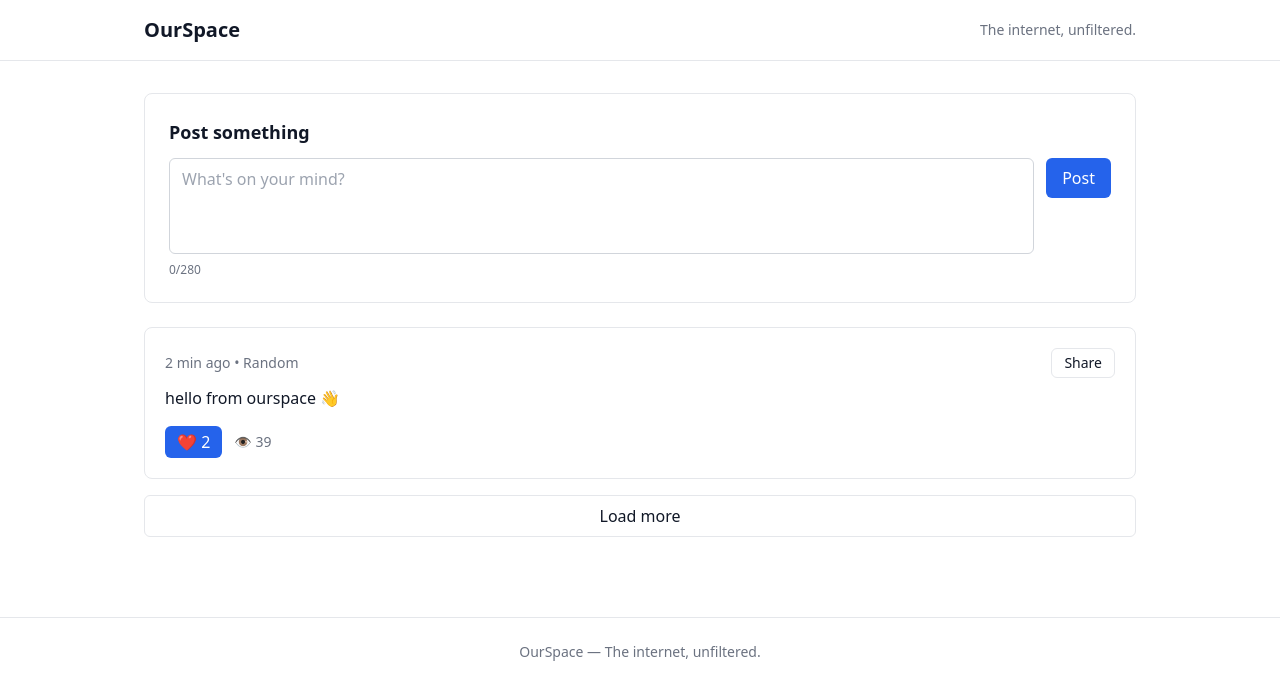
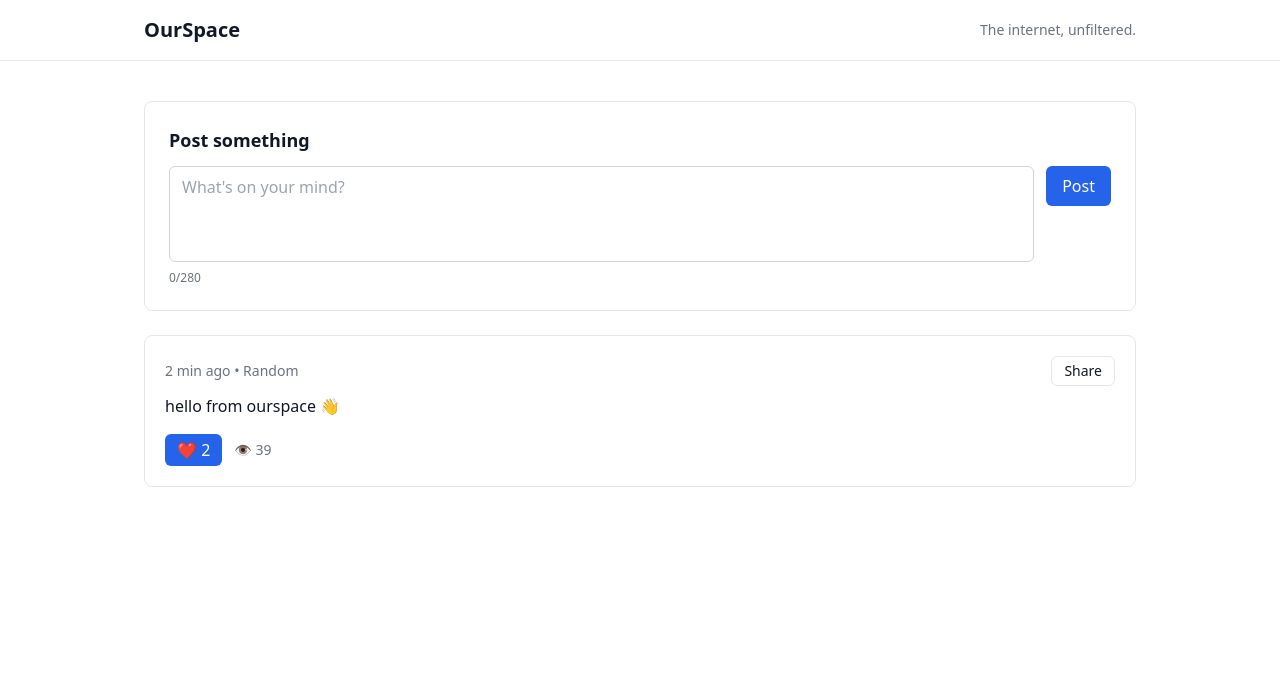
Before and after one commit to qaspercreates/OurSpace, a Next.js app: page / in a window 1280 px wide. Shown: the top 696 px of the page. Built offline with nearby package versions, Linux system fonts and the light colour scheme.

Commit message:
Update page.tsx

```diff
--- a/app/page.tsx
+++ b/app/page.tsx
@@ -1,4 +1,3 @@
-// app/page.tsx
 export default function Home() {
   return (
     <main className="min-h-screen bg-white text-gray-900">
@@ -9,7 +8,7 @@ export default function Home() {
         </div>
       </header>
 
-      <section className="max-w-5xl mx-auto px-4 py-8 space-y-6">
+      <section className="max-w-5xl mx-auto px-4 py-10 space-y-6">
         <div className="rounded-lg border p-6">
           <h2 className="text-lg font-semibold mb-3">Post something</h2>
           <div className="flex items-start gap-3">
@@ -24,7 +23,6 @@ export default function Home() {
           <p className="text-xs text-gray-500 mt-2">0/280</p>
         </div>
 
-        <div className="space-y-4">
         <article className="rounded-lg border p-5">
           <div className="flex items-center justify-between mb-2">
             <span className="text-sm text-gray-500">2 min ago • Random</span>
@@ -36,16 +34,7 @@ export default function Home() {
             <span className="text-sm text-gray-500">👁️ 39</span>
           </div>
         </article>
-
-          <button className="w-full rounded-md border py-2 hover:bg-gray-50">Load more</button>
-        </div>
       </section>
-
-      <footer className="mt-12 border-t">
-        <div className="max-w-5xl mx-auto px-4 py-6 text-center text-sm text-gray-500">
-          OurSpace — The internet, unfiltered.
-        </div>
-      </footer>
     </main>
   );
 }
```
Lines whose indentation alone changed are shown as unchanged.
